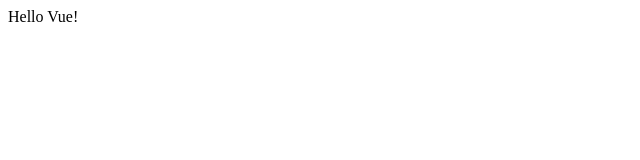
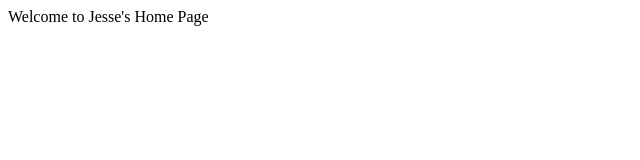
Before and after one commit to JesseCodeBones/JesseCodeBones.github.io, a plain HTML site: page index.html in a window 1280 px wide. Shown: the whole page, without its empty margins (0-640 px from the left). Drawn offline with Linux system fonts and the light colour scheme.

```diff
--- a/index.html
+++ b/index.html
@@ -11,7 +11,9 @@
 </head>
 
 <body>
-    <div id="app">{{ message }}</div>
+    <div id="app">
+        <div>Welcome to Jesse's Home Page</div>
+    </div>
     <script>
         const { createApp } = Vue
         createApp({
```
Also changed, not shown: src/bootstrap.min.css (added), src/bootstrap.min.js (added), 1 other file.
